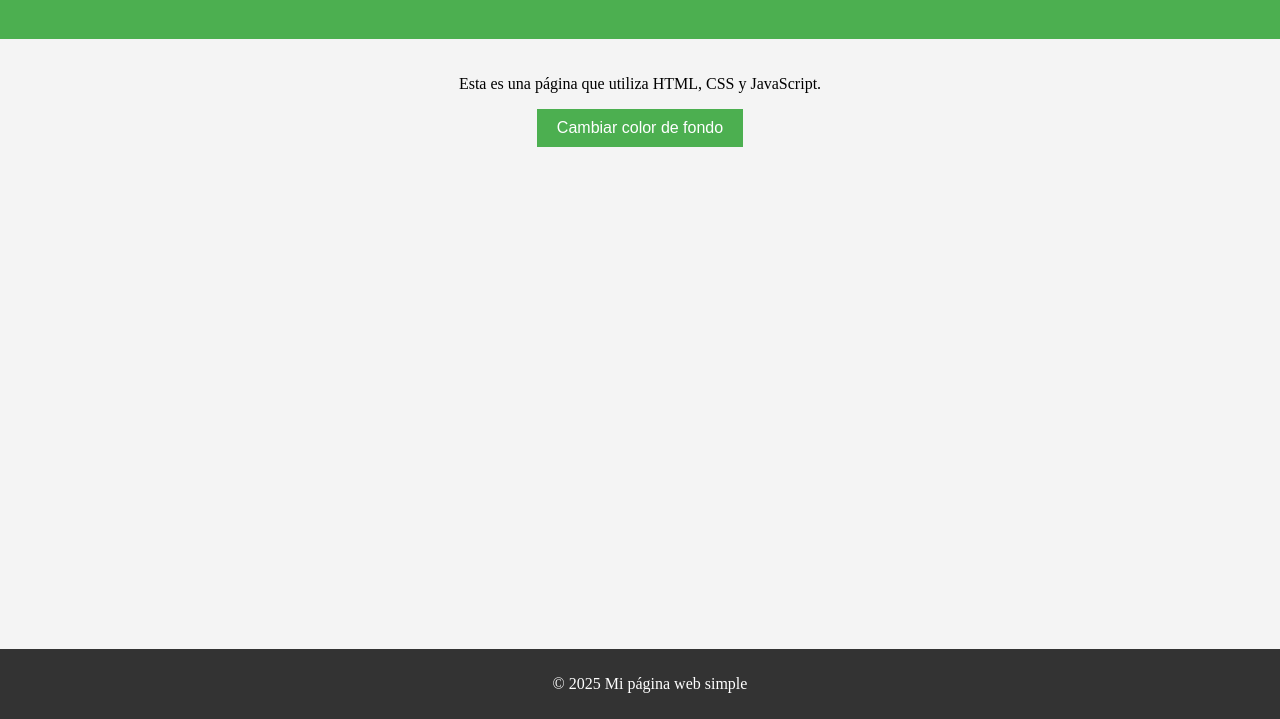
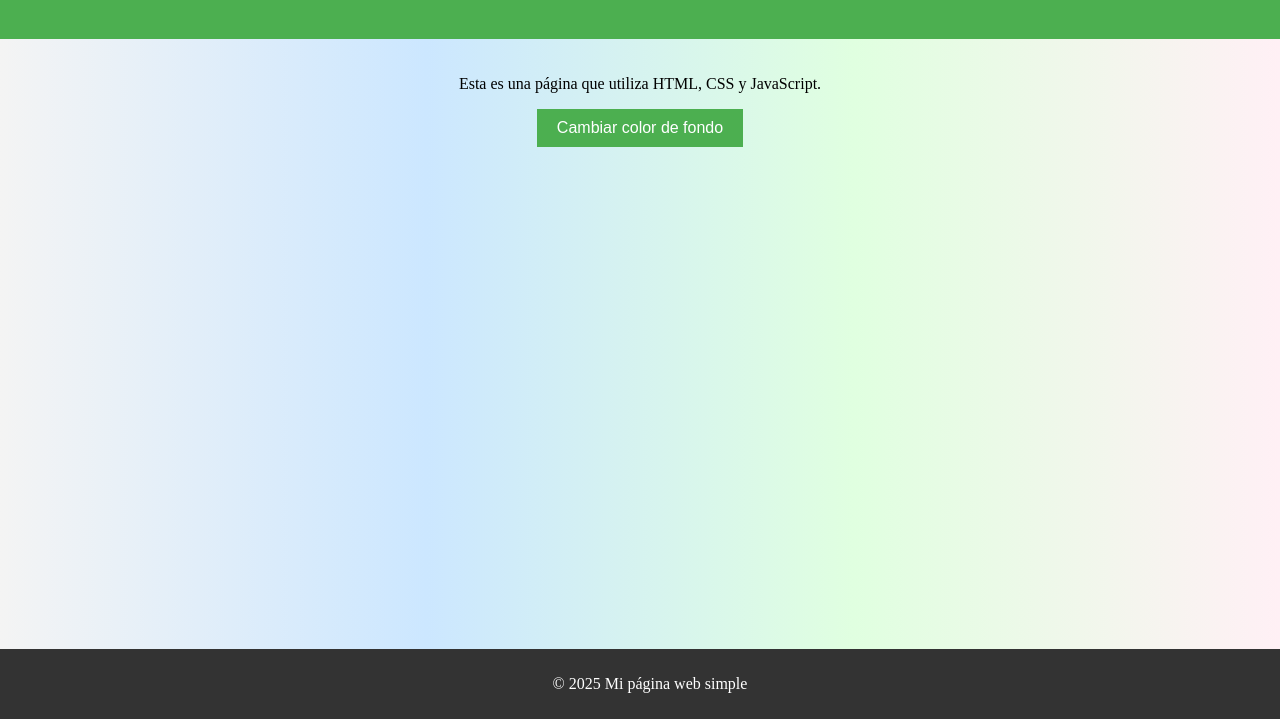
Before and after one commit to san1h/PaginaWeb, a plain HTML site: page index.html in a window 1280 px wide. Shown: the part 81-800 px from the top of the page. Drawn offline with Linux system fonts and the light colour scheme.

Commit message:
Funciones de color de fondo .CSS

```diff
--- a/style.css
+++ b/style.css
@@ -3,7 +3,7 @@ body {
     font-family: 'Times New Roman', Times, serif;
     margin: 0;
     padding: 0;
-    background-color: #f4f4f4;
+    background: linear-gradient(to right, #f4f4f4, #cce7ff, #e0ffe0, #fff0f5);
 }
 
 header {
```
